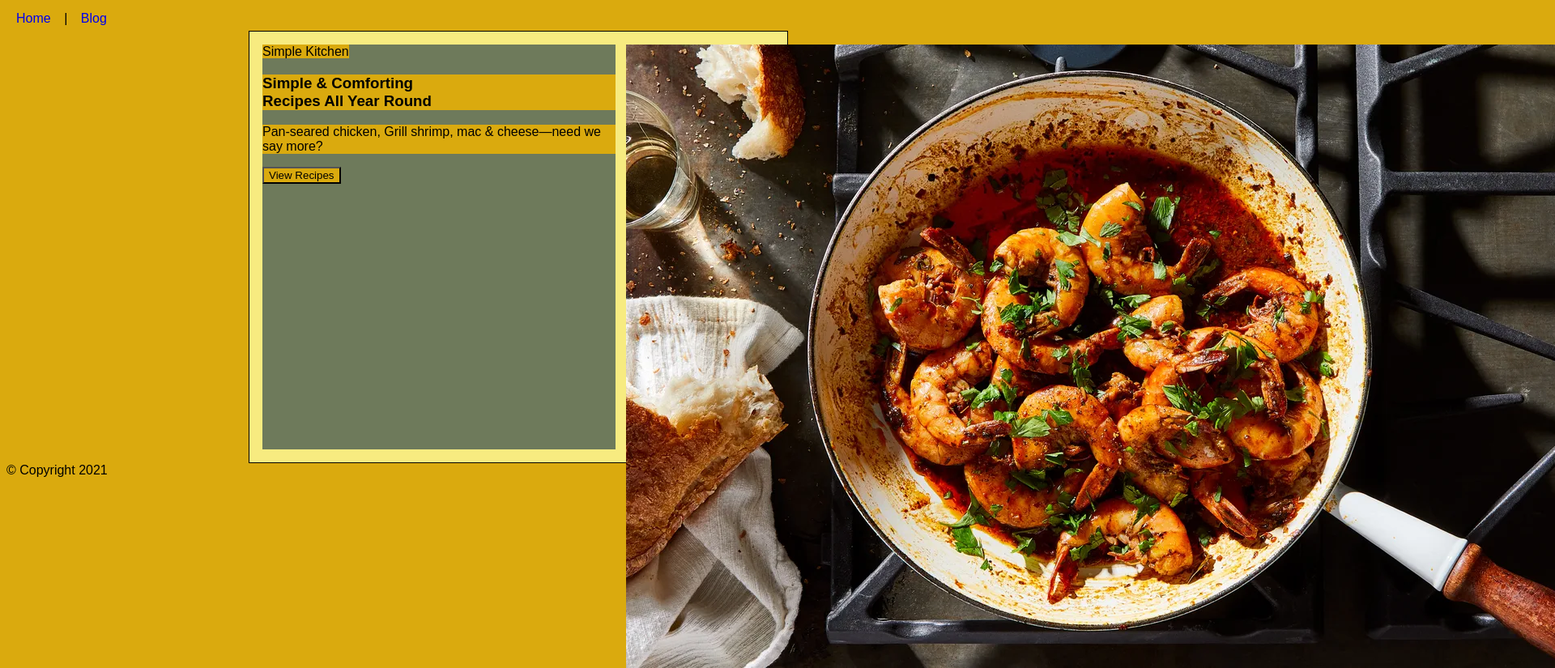
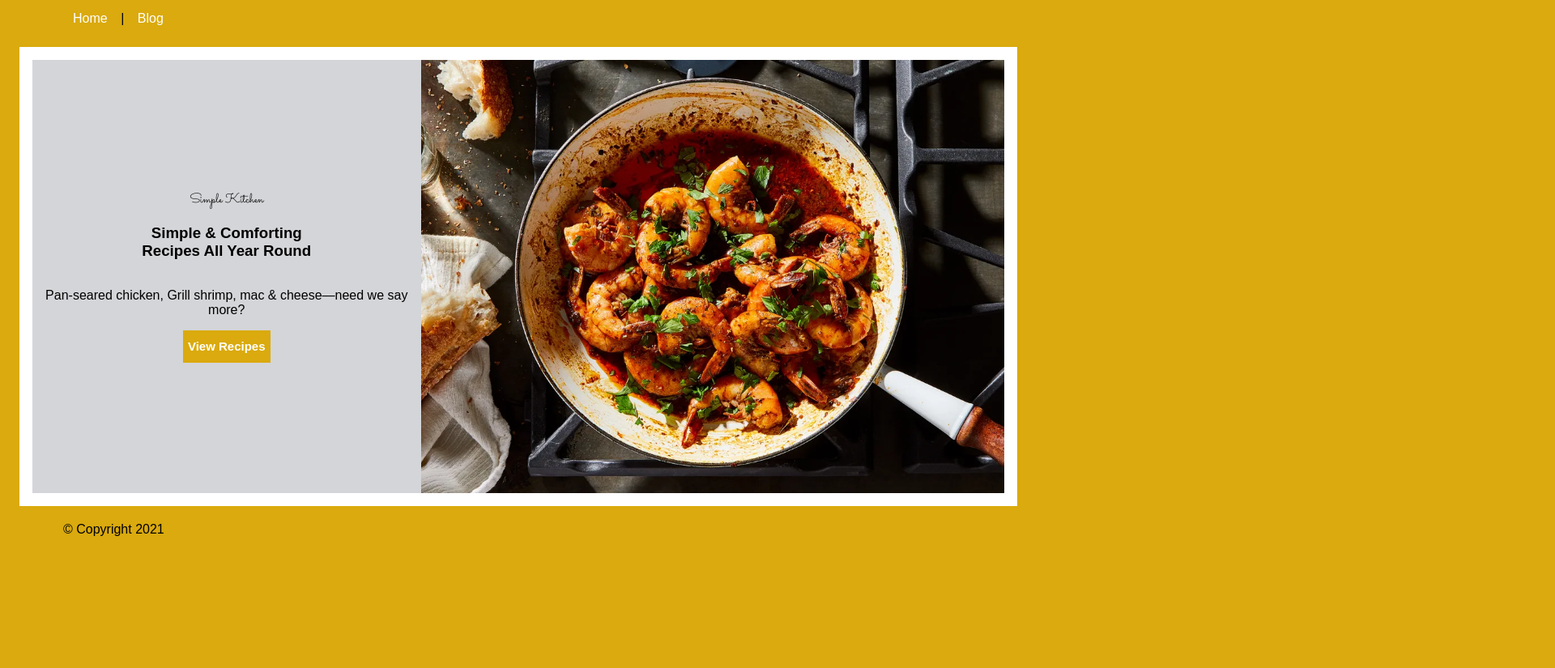
Before and after one commit to Lan-Jiang/WEB502_HWK_Module3_W3_D3, a website: page index.html in a window 1280 px wide. Shown: the whole page at 81% size, 1920 px wide, since content can reach past the window. After the commit the page ends 800 px from the top, so only its background shows below. Drawn offline with Linux system fonts and the light colour scheme.

Commit message:
WEB502 HWK M3 W3 D3 test1

```diff
--- /dev/null
+++ b/css/styles_init_test.css
@@ -0,0 +1,76 @@
+* {
+    background-color: rgb(218, 170, 14); /*color-html-bg*/
+    font-family: Arial, Helvetica, Sans-Serif;
+}
+header {
+    margin-left: 70px;
+}
+footer {
+    margin-top: 20px;
+    margin-left: 70px;
+}
+
+nav ul {
+    margin: 0;
+    padding: 0;
+    list-style: none; }
+
+  nav li {
+    display: inline-block; }
+
+  nav a {
+    display: block;
+    padding: 6px 12px;
+    text-decoration: none;
+    color:rgb(255, 255, 255)} /*color-nav*/
+
+main {
+    width: 1350px;
+    min-height:535px;
+    background-color: rgb(255, 255, 255); /*color-main-bg*/
+    height: 500px;
+    margin: 20px auto;
+    padding: 1em;
+    width: 95%;
+    display: flex;
+}
+
+main * {
+    background-color: rgb(212, 213, 216); /*color-main-ele-bg*/
+}
+
+main #intro-text {
+    background-color: rgb(212, 213, 216); /*color-main-ele-bg*/
+    height: 100%;
+    width: 40%;
+    display: inline-flex;
+    flex-direction: column;
+    align-items: center;
+    justify-content: center;
+    text-align: center;
+}
+
+main #intro-text span {
+    font-family: 'Sacramento', cursive;
+}
+
+main #intro-text .submit-buttton {
+    background-color: rgb(218, 170, 14); /*color-btn-bg*/
+    color:rgb(250, 250, 250);
+    height: 40px;
+    border: none;
+
+}
+
+main #intro-image {
+    height: 100%;
+    width: 60%;
+    position: relative;
+
+}
+
+main #intro-image img {
+    height: 100%;
+    width: 100%;
+    object-fit: cover;
+}
--- a/index.html
+++ b/index.html
@@ -4,7 +4,7 @@
   <head>
     <link rel="preconnect" href="https://fonts.gstatic.com">
     <link href="https://fonts.googleapis.com/css2?family=Sacramento&display=swap" rel="stylesheet">
-   <link rel="StyleSheet" href="css/styles.css" type="text/css">
+    <link rel="stylesheet" type="text/css" href="css/styles.css" >
   </head>
 
   <body>
--- a/scss/colors.scss
+++ b/scss/colors.scss
@@ -0,0 +1,6 @@
+$color-html-bg: rgb(218, 170, 14);
+$color-nav:rgb(255, 255, 255);
+$color-main-bg: rgb(255, 255, 255);
+$color-main-ele-bg:rgb(212, 213, 216);
+$color-btn-bg:rgb(218, 170, 14);
+$color-btn-txt:rgb(255, 255, 255);
--- a/scss/nav.scss
+++ b/scss/nav.scss
@@ -1 +1,19 @@
 /* Nest Nav */
+nav {
+  ul {
+    margin: 0;
+    padding: 0;
+    list-style: none;
+  }
+
+  li {
+    display: inline-block;
+  }
+
+  a {
+    display: block;
+    padding: 6px 12px;
+    text-decoration: none;
+    color:$color-nav;
+  }
+}
--- a/scss/styles.scss
+++ b/scss/styles.scss
@@ -1,10 +1,78 @@
 /* Variables */
+@import 'colors';
+@import 'nav';
 
+
+// Global
+* {
+    background-color: $color-html-bg; /*color-html-bg*/
+    font-family: Arial, Helvetica, Sans-Serif;
+}
+
+/* Header and Footer */
+header {
+    margin-left: 70px;
+}
+footer {
+    margin-top: 20px;
+    margin-left: 70px;
+}
 
 /* Nest Main */
 main {
     width: 1350px;
     min-height:535px;
+    background-color: $color-main-bg; /*color-main-bg*/
+    height: 500px;
+    margin: 20px auto;
+    padding: 1em;
+    width: 95%;
+    display: flex;
+
+    * {
+        background-color: $color-main-ele-bg;
+    }
+
+    #intro-text {
+        background-color: $color-main-ele-bg; /*color-main-ele-bg*/
+        height: 100%;
+        width: 40%;
+        display: inline-flex;
+        flex-direction: column;
+        align-items: center;
+        justify-content: center;
+        text-align: center;
+    }
+    #intro-text span {
+        font-family: 'Sacramento', cursive;
+    }
+    #intro-text .submit-buttton {
+        background-color: $color-btn-bg; /*color-btn-bg*/
+        height: 40px;
+        border: none;
+
+    }
+    #intro-image {
+        height: 100%;
+        width: 60%;
+        position: relative;
+
+    }
+    #intro-image img {
+        height: 100%;
+        width: 100%;
+        object-fit: cover;
+    }
+
 }
 
 // Mixin or Extend for button
+@mixin important-text {
+    color: $color-btn-txt;
+    font-size: 15px;
+    font-weight: bold;
+  }
+
+  .submit-buttton {
+    @include important-text;
+  }
```
Also changed, not shown: package.json (added, +28 -0 lines), css/styles.css, 1 other file.
